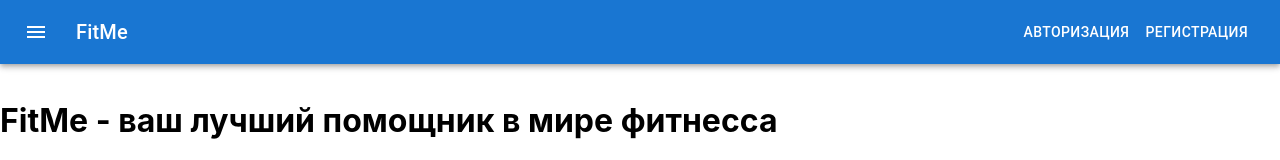
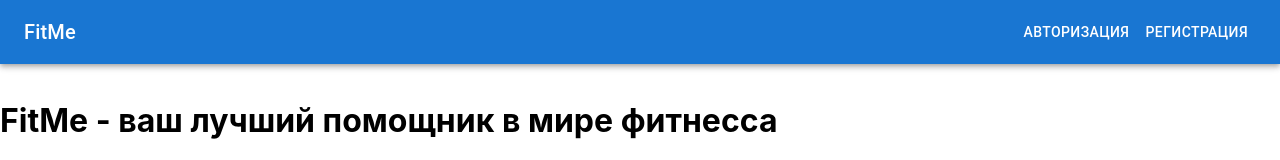
Before and after one commit to Paimonia/diploma, a React (Create React App) app in the folder Frontend/: page / in a window 1280 px wide. Shown: the top 160 px of the page. Built offline with nearby package versions, Linux system fonts and the light colour scheme.

Commit message:
Динамически перестраиваемый под разрешение главный экран

```diff
--- a/Frontend/src/shared/container.js
+++ b/Frontend/src/shared/container.js
@@ -61,7 +61,7 @@ export default class Container extends React.Component {
                             edge="start"
                             color="inherit"
                             aria-label="menu"
-                            sx={{ mr: 2 }}
+                            sx={{ display: { xs: 'block', md: 'none' }}}
                         >
                             <MenuIcon />
                         </IconButton>
@@ -75,7 +75,7 @@ export default class Container extends React.Component {
                                     component={Link}
                                     to={page.link}
                                     key={page.title}
-                                    sx={{ my: 2, color: 'white', display: 'block' }}
+                                    sx={{ my: 2, color: 'white', display: { xs: 'none', md: 'block' } }}
                                 >
                                     {page.title}
                                 </Button>
```
